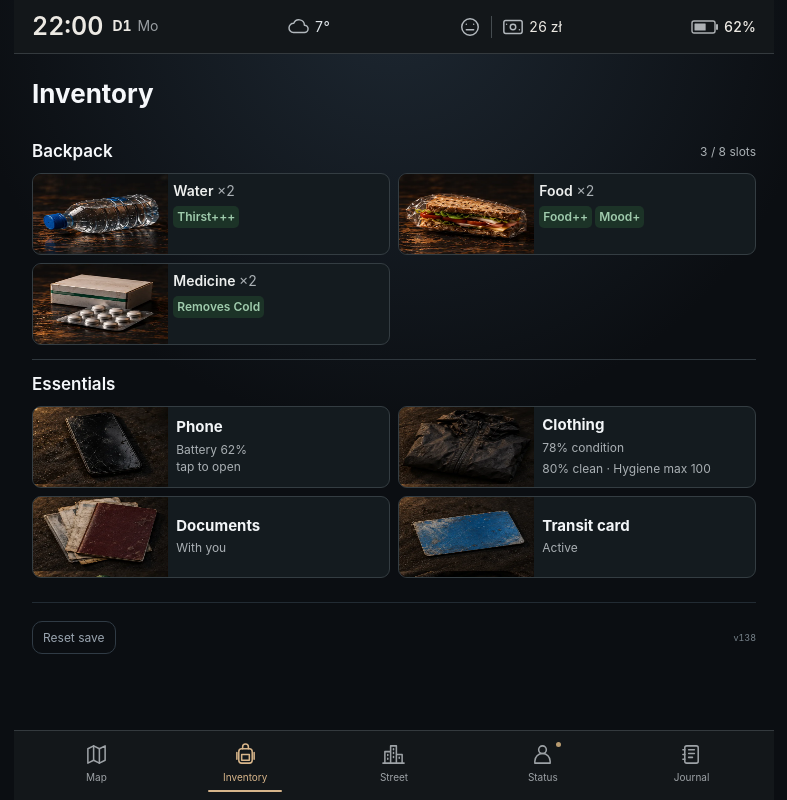
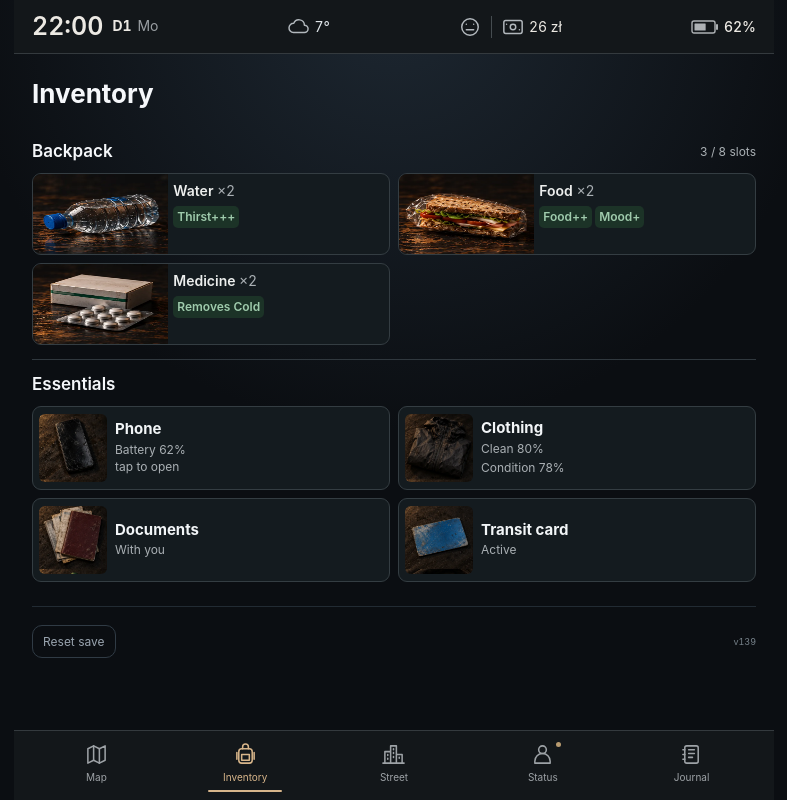
Before and after one commit to AlexanderKruk/street-life-game, a React (Vite) app: page / in a window 1280 px wide. Both pictures are taken after a click on the button "Inventory". Shown: the whole page, without its empty margins (246-1033 px from the left). Built offline with nearby package versions, Linux system fonts and the light colour scheme.

Commit message:
Keep Essentials photos square and show clothing cleanliness first (v139)

```diff
--- a/src/App.tsx
+++ b/src/App.tsx
@@ -11,7 +11,7 @@ import ClosedContent from './ClosedContent'
 import ResultCard, { type ResultCardData } from './ResultCard'
 import { questionPresentation } from './resultPresentation'
 
-const BUILD_VERSION = 'v2026.10.11-138'
+const BUILD_VERSION = 'v2026.10.11-139'
 
 const PHONE_ACTIVITY_KEY = 'street-life-phone-activity-v1'
 const PHONE_SEARCH_ESTIMATE = 15
@@ -2089,9 +2089,9 @@ export default function App() {
         <button className="inventory-item usable" onClick={() => setPhoneOpen(true)}>
           <ItemArt id="phone" /><div><strong>Phone</strong><small>Battery {Math.round(inventory.phoneBattery)}%<br />tap to open</small></div>
         </button>
-        <div className="inventory-item">
-          <ItemArt id="clothing" /><div><strong>Clothing</strong><small>{Math.round(inventory.jacket)}% condition</small><small>{Math.round(inventory.clothingCleanliness)}% clean · Hygiene max {hygieneLimit}</small></div>
-        </div>
+        <button className="inventory-item usable" onClick={() => setInfoModal({ title: 'Clothing', text: `Clean ${Math.round(inventory.clothingCleanliness)}%\nCondition ${Math.round(inventory.jacket)}%\n\nHygiene max ${hygieneLimit}. Washing your clothes improves cleanliness and the hygiene limit.` })}>
+          <ItemArt id="clothing" /><div><strong>Clothing</strong><small>Clean {Math.round(inventory.clothingCleanliness)}%</small><small>Condition {Math.round(inventory.jacket)}%</small></div>
+        </button>
         <div className="inventory-item">
           <ItemArt id="documents" /><div><strong>Documents</strong><small>{inventory.documents ? 'With you' : 'Missing'}</small></div>
         </div>
--- a/src/styles.css
+++ b/src/styles.css
@@ -890,9 +890,9 @@ button.inventory-slot { cursor:pointer; width:100%; }
 .inventory-screen .essentials-heading { padding-top:14px; margin-top:14px; border-top:1px solid #30383e; }
 .inventory-screen .essentials-heading small { display:block; font-size:11px; color:#8f9ba3; margin-top:4px; }
 .inventory-screen .essentials-grid { gap:8px; margin-top:0; grid-template-columns:repeat(2,minmax(0,1fr)); }
-.inventory-screen .essentials-grid .inventory-item { display:grid; grid-template-columns:38% minmax(0,1fr); gap:8px; min-height:80px; padding:0; border-radius:9px; border-color:#343d42; background:#141b1f; align-items:stretch; overflow:hidden; }
-.inventory-screen .essentials-grid .inventory-art { min-height:80px; }
-.inventory-screen .essentials-grid .inventory-item > div { justify-content:center; padding:8px 7px 8px 0; gap:5px; }
+.inventory-screen .essentials-grid .inventory-item { display:grid; grid-template-columns:68px minmax(0,1fr); gap:8px; min-height:84px; padding:6px; border-radius:9px; border-color:#343d42; background:#141b1f; align-items:center; overflow:hidden; }
+.inventory-screen .essentials-grid .inventory-art { width:68px; height:68px; min-height:0; border-radius:6px; }
+.inventory-screen .essentials-grid .inventory-item > div { justify-content:center; padding:0; gap:3px; }
 .inventory-screen .essentials-grid strong { font-size:12px; line-height:1.25; }
 .inventory-screen .essentials-grid small { font-size:12px; line-height:1.4; color:#aab0b4; }
 .inventory-slot:focus-visible { outline:2px solid #d7b58a; outline-offset:2px; }
```
Also changed, not shown: 1 other file (tests, documents, lock files or other folders).
